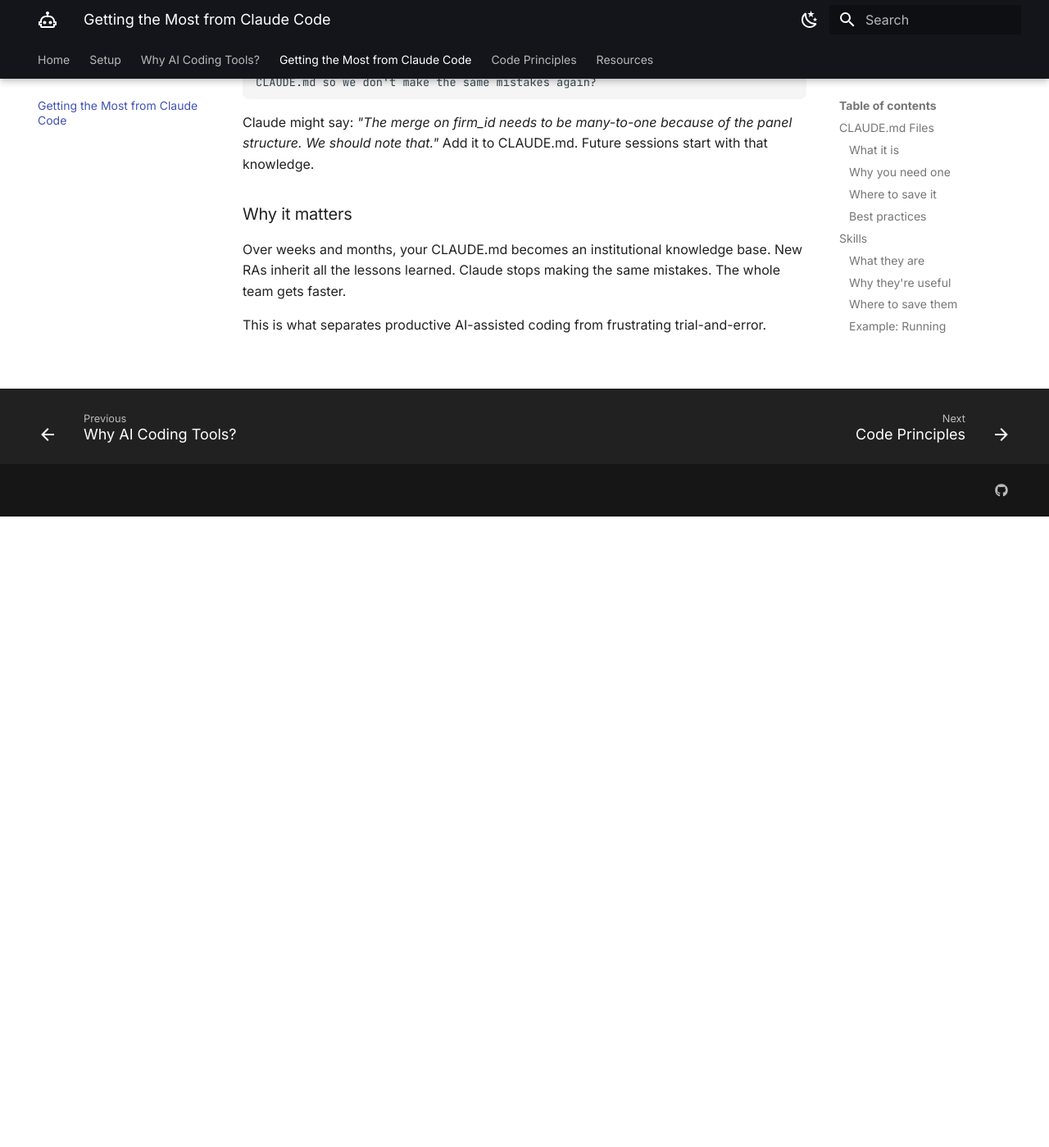
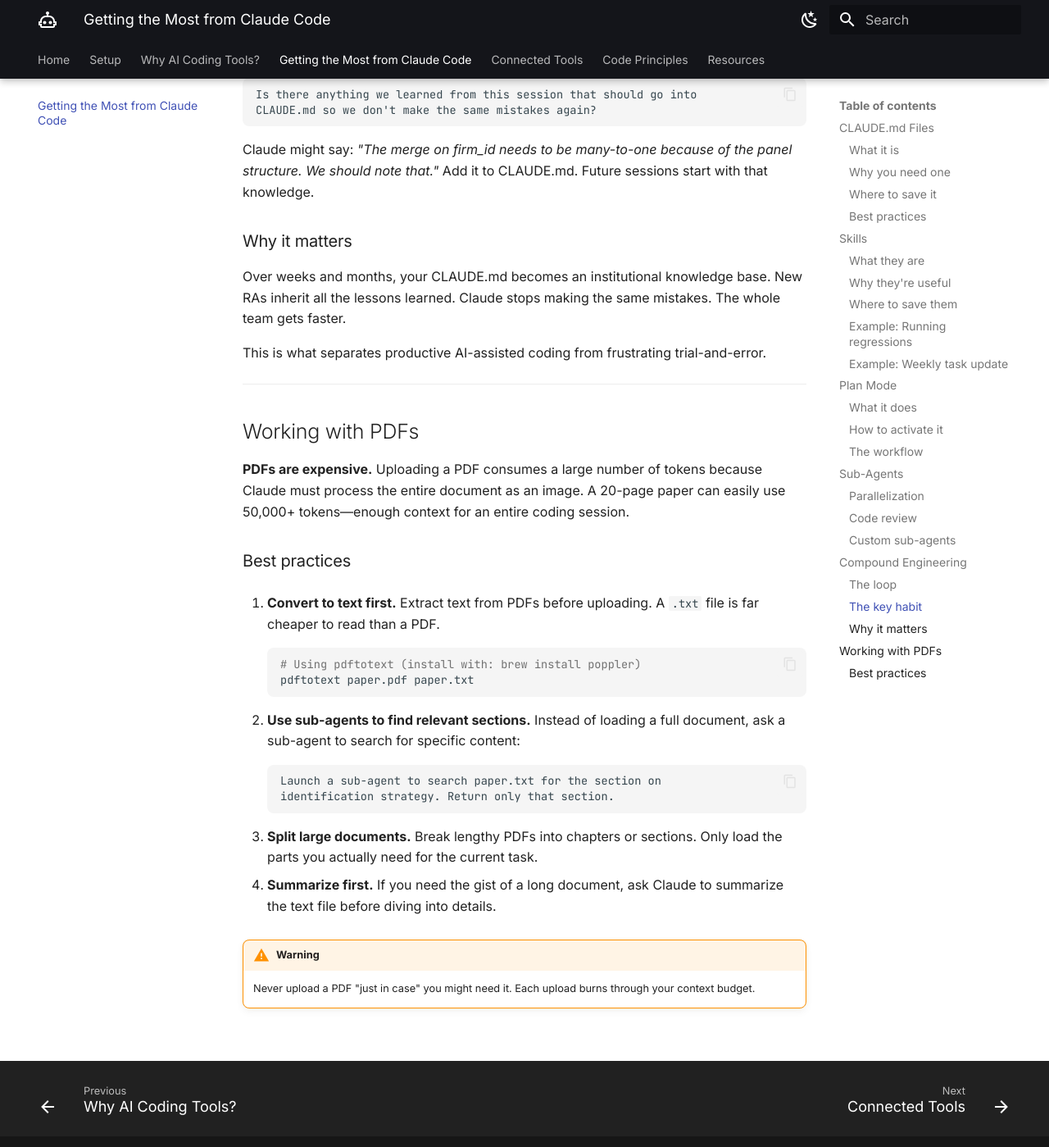
Before and after one commit to longjohnnicholas/ra-manual, an MkDocs documentation site: the page built from docs/03-workflow.md, in a window 1280 px wide and 1400 px high, scrolled down 5879 px. Shown: the whole window at 82% size. Built offline with MkDocs 1.6.1 and Material for MkDocs 9.7.7, drawn with Linux system fonts in a browser that asks for light colours; before the commit the page ends 6509 px from its top, so only the background shows below that; some of the changed text lies outside the part shown.

Commit message:
Add Connected Tools page, PDF best practices section
- New page: Connected Tools (MCP connectors for Google Drive, Gmail)
- Added Working with PDFs section to Getting the Most from Claude Code
- Updated navigation to include Connected Tools

Co-Authored-By: Claude Opus 4.5 <noreply@anthropic.com>

````diff
--- a/docs/03-workflow.md
+++ b/docs/03-workflow.md
@@ -11,6 +11,7 @@ This page covers the tools and practices that make Claude Code powerful: CLAUDE.
 - [Plan Mode](#plan-mode) — always plan before coding
 - [Sub-Agents](#sub-agents) — parallel work and code review
 - [Compound Engineering](#compound-engineering) — learning from every session
+- [Working with PDFs](#working-with-pdfs) — minimize token usage
 
 ---
 
@@ -239,3 +240,32 @@ Claude might say: *"The merge on firm_id needs to be many-to-one because of the
 Over weeks and months, your CLAUDE.md becomes an institutional knowledge base. New RAs inherit all the lessons learned. Claude stops making the same mistakes. The whole team gets faster.
 
 This is what separates productive AI-assisted coding from frustrating trial-and-error.
+
+---
+
+## Working with PDFs
+
+**PDFs are expensive.** Uploading a PDF consumes a large number of tokens because Claude must process the entire document as an image. A 20-page paper can easily use 50,000+ tokens—enough context for an entire coding session.
+
+### Best practices
+
+1. **Convert to text first.** Extract text from PDFs before uploading. A `.txt` file is far cheaper to read than a PDF.
+
+    ```bash
+    # Using pdftotext (install with: brew install poppler)
+    pdftotext paper.pdf paper.txt
+    ```
+
+2. **Use sub-agents to find relevant sections.** Instead of loading a full document, ask a sub-agent to search for specific content:
+
+    ```
+    Launch a sub-agent to search paper.txt for the section on
+    identification strategy. Return only that section.
+    ```
+
+3. **Split large documents.** Break lengthy PDFs into chapters or sections. Only load the parts you actually need for the current task.
+
+4. **Summarize first.** If you need the gist of a long document, ask Claude to summarize the text file before diving into details.
+
+!!! warning
+    Never upload a PDF "just in case" you might need it. Each upload burns through your context budget.
--- /dev/null
+++ b/docs/06-connected-tools.md
@@ -0,0 +1,74 @@
+# Connected External Tools: Google Drive, Gmail, and More
+
+One of the most powerful things about incorporating AI into your research workflow is that it goes far beyond writing code. You can connect Claude to external services — Google Drive, Gmail, Google Sheets, and others — and automate operational tasks that previously required hours of manual work.
+
+This is especially valuable in fieldwork, where the volume of reports, data checks, and communications can overwhelm even a well-organized team.
+
+## What Are MCP Connectors?
+
+MCP (Model Context Protocol) is a standard that lets Claude talk to external services. An MCP connector is a small bridge that gives Claude the ability to read your Google Drive files, search your Gmail, pull data from Google Sheets, and more — all from within Claude Code.
+
+Think of it this way: without MCP, Claude can only see files in your local project folder. With MCP connectors, Claude can reach into your Drive, your inbox, and other tools as if they were part of the project.
+
+Setting up a connector typically involves installing a small package and authenticating with the service (e.g., logging into your Google account). Once connected, you can ask Claude to interact with these services in natural language.
+
+## Example: Automating Fieldwork Quality Control
+
+Here's a real use case from our lab that illustrates why this matters.
+
+### The Problem
+
+During a field survey, quality control generates a flood of information that someone needs to review:
+
+- **Supervisor reports** — qualitative summaries submitted by field supervisors, stored as Google Docs on Drive. These describe how enumeration went, flag issues with specific enumerators, and note logistical problems.
+
+- **High-frequency check tables** — statistical outputs produced by Stata (e.g., response rates, duration checks, logical consistency flags), saved as Excel files on Drive. These tables can be large and dense — dozens of enumerators across dozens of metrics.
+
+- **Email traffic** — messages from the field team that may contain urgent flags, updates, or issues that need attention.
+
+Previously, an RA would need to open each supervisor report, read through it, cross-reference with the HFC tables, scan relevant emails, and then produce a summary. This could take hours, and it had to happen regularly — sometimes daily during active data collection.
+
+### The Solution
+
+With MCP connectors, you can build Claude skills that automate this entire pipeline:
+
+1. **Connect to Google Drive** — Claude reads the latest supervisor reports and HFC tables directly from your shared Drive folder.
+2. **Connect to Gmail** — Claude scans recent emails from the field team for flags or issues.
+3. **Cross-reference and analyze** — Claude reads through the qualitative reports, extracts key issues, matches them against the quantitative HFC flags, and checks email for corroborating information.
+4. **Produce a summary report** — Claude generates a structured briefing that categorizes enumerators by severity:
+    - *Major issues* — enumerators who need immediate attention or a conversation with the supervisor
+    - *Minor issues* — enumerators who need targeted feedback to improve
+    - *All clear* — enumerators performing within acceptable parameters
+
+What used to take an RA several hours now runs in minutes. The RA's role shifts from data processing to decision-making — reviewing Claude's summary and deciding what action to take.
+
+### Working Examples
+
+Our lab has built skills that implement this workflow. You can find them in the project repository:
+
+:material-github: **[freetown/tools/claude](https://github.com/ntsivanidis/freetown/tree/main/tools/claude)** — Contains working Claude Code skills that connect to Google Drive and Gmail for fieldwork quality control. These skills read supervisor reports, parse HFC tables, and produce actionable summary reports.
+
+Study these examples to understand how MCP skills are structured, then adapt them for your own project's needs.
+
+## Other Use Cases
+
+The Drive + Gmail pattern generalizes to many research operations:
+
+- **Literature monitoring** — Connect to Gmail and have Claude scan for new working paper alerts from NBER, SSRN, or journal feeds, then summarize the relevant ones.
+- **Data delivery tracking** — When a data provider sends files to a shared Drive folder, have Claude detect new arrivals, run basic validation checks, and notify you.
+- **Survey instrument review** — Store survey drafts on Drive and have Claude review them for consistency, skip logic errors, or translation issues.
+- **Meeting preparation** — Have Claude scan recent emails and Drive documents related to a co-author meeting and produce a summary of open items.
+
+## Getting Started with MCP Connectors
+
+To connect Claude Code to Google Drive and Gmail, you'll need to set up MCP servers. The basic process:
+
+1. **Install the MCP server package** for the service you want (e.g., Google Drive, Gmail)
+2. **Authenticate** — follow the OAuth flow to grant Claude access to your account
+3. **Configure Claude Code** — add the MCP server to your Claude Code settings so it's available in your sessions
+4. **Build skills** — write skills (in `.claude/skills/`) that use the connected services
+
+For detailed setup instructions and working examples, see the [freetown/tools/claude](https://github.com/ntsivanidis/freetown/tree/main/tools/claude) repository.
+
+!!! note
+    MCP connectors require careful attention to data access permissions. Only connect services that contain data you're comfortable having Claude read. For projects with sensitive or restricted-use data, consult your PI before setting up connectors.
--- a/mkdocs.yml
+++ b/mkdocs.yml
@@ -52,6 +52,7 @@ nav:
   - Setup: 01-setup.md
   - Why AI Coding Tools?: 02-why-claude-code.md
   - Getting the Most from Claude Code: 03-workflow.md
+  - Connected Tools: 06-connected-tools.md
   - Code Principles: 04-code-principles.md
   - Resources: 05-resources.md
 
````
